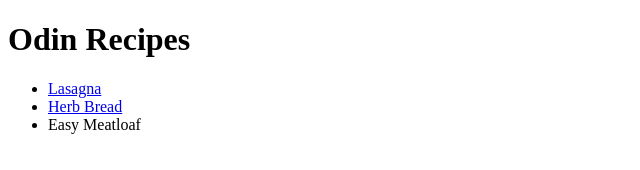
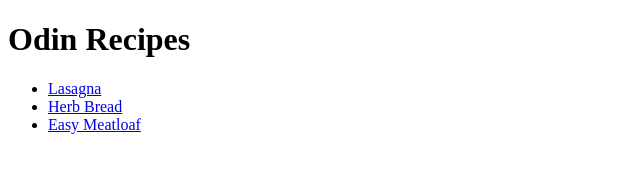
Before and after one commit to Fury05/odin-recipes, a plain HTML site: page index.html in a window 1280 px wide. Shown: the full height of the page, 0-640 px from the left. Drawn offline with Linux system fonts and the light colour scheme.

Commit message:
Modified index.html, correction of anchor element easy_meatloaf.html

```diff
--- a/index.html
+++ b/index.html
@@ -11,7 +11,7 @@
     <ul>
         <li><a href="recipes/lasagna.html">Lasagna</a></li>
         <li><a href="recipes/herb_bread.html">Herb Bread</a></li>
-        <li><a href="recipes/easy_meatloaf.html"></a>Easy Meatloaf</li>
+        <li><a href="recipes/easy_meatloaf.html">Easy Meatloaf</a></li>
     </ul>
 </body>
 </html>
```
